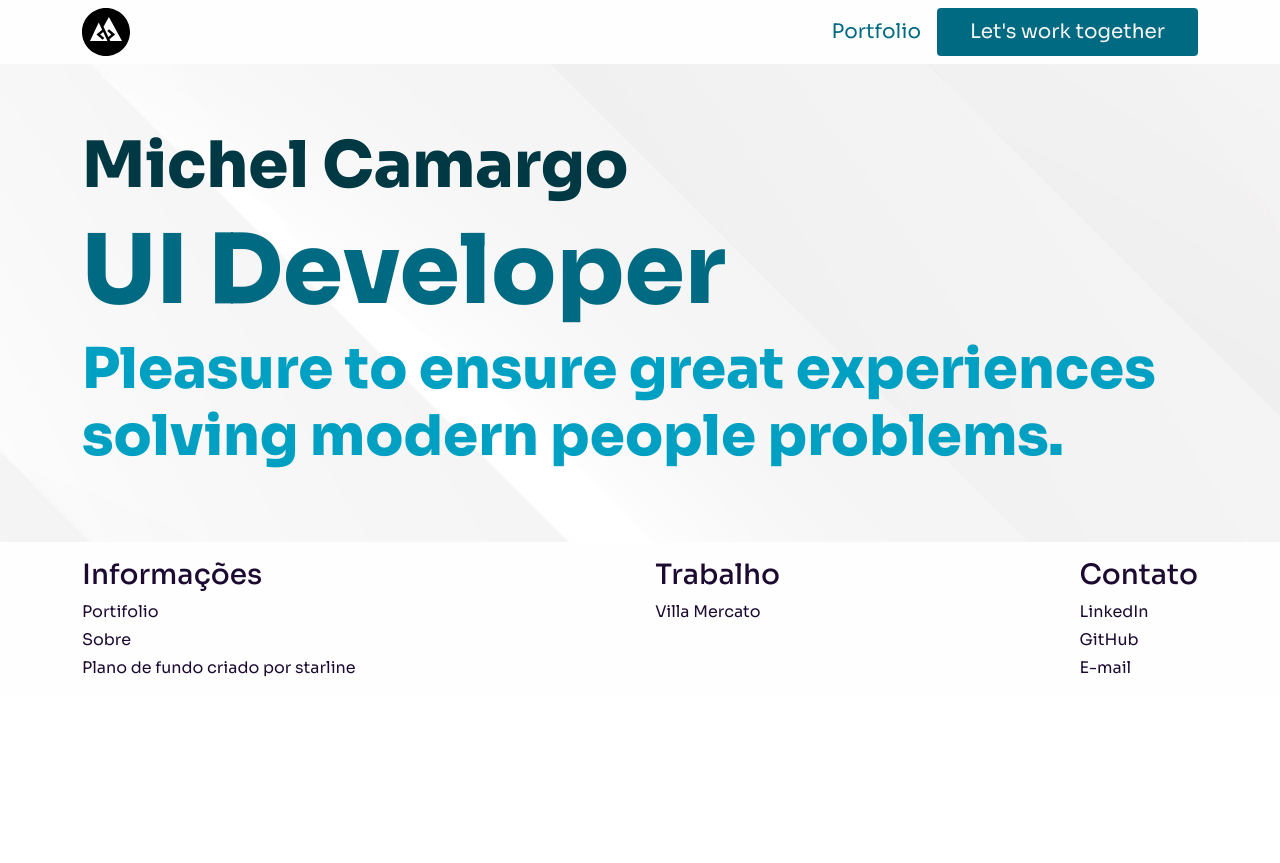
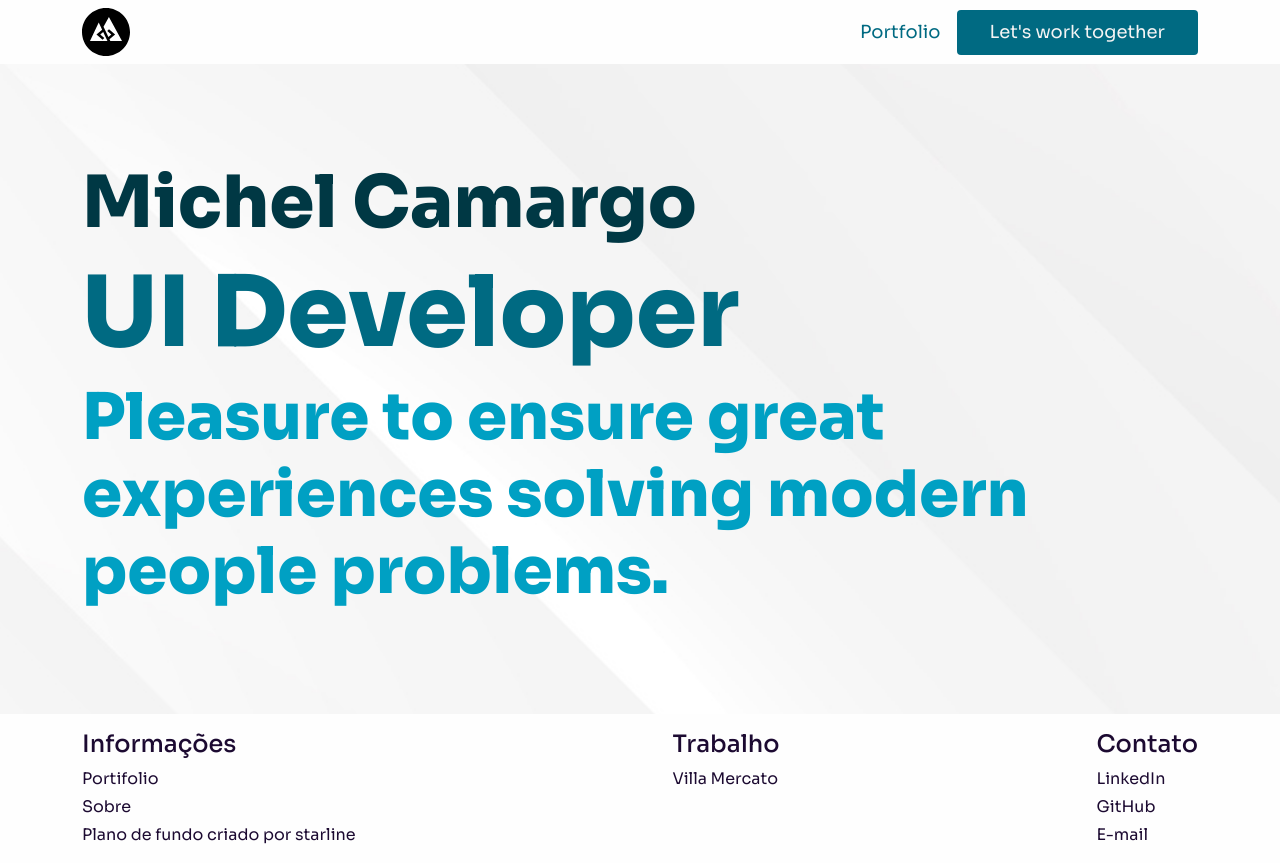
Before and after one commit to michelcamargo/michelcamargo, an Angular app: page / in a window 1280 px wide. Before the commit the page ends 800 px from the top, so only its background shows below. Built offline with nearby package versions, Linux system fonts and the light colour scheme.

Commit message:
Mixins e variáveis de estilo

```diff
--- a/src/theme/_index.scss
+++ b/src/theme/_index.scss
@@ -1 +1,2 @@
 @import "constants";
+@import "mixins";
--- a/src/theme/constants/_assets.scss
+++ b/src/theme/constants/_assets.scss
@@ -1,3 +1,4 @@
 $asset-arrow-down: url("../../assets/svg/common/arrow-down.svg") no-repeat center/100%;
 $asset-arrow-down-action: url("../../assets/svg/common/arrow-down-action.svg") no-repeat center/100%;
 $asset-arrow-right: url("../../assets/svg/common/arrow-right.svg") no-repeat center;
+//$asset-background-primary: url("../../assets/img/background/starline.jpg") no-repeat center center;
--- a/src/theme/constants/_colors.scss
+++ b/src/theme/constants/_colors.scss
@@ -13,3 +13,5 @@ $color-background-primary: #f4f4f4;
 $color-background-secondary: #fefefe;
 $color-disabled: #979899;
 $color-mono-white: #FFFFFF;
+
+$game-color-background: #1a1818;
--- a/src/theme/constants/_font.scss
+++ b/src/theme/constants/_font.scss
@@ -1,10 +1,11 @@
 $font-size-smallest: 12px;
-$font-size-smaller: 16px;
-$font-size-small: 20px;
-$font-size-medium: 28px;
-$font-size-semi-large: 32px;
-$font-size-large: 56px;
-$font-size-larger: 64px;
-$font-size-largest: 96px;
+$font-size-smaller: 14px;
+$font-size-small: 18px;
+$font-size-medium: 24px;
+$font-size-semi-large: 38px;
+$font-size-large: 64px;
+$font-size-larger: 72px;
+$font-size-x-large: 84px;
+$font-size-largest: 98px;
 
 $font-family-base: 'Sora';
--- a/src/theme/constants/_spacing.scss
+++ b/src/theme/constants/_spacing.scss
@@ -1,7 +1,10 @@
 $spacing-smallest: 2px;
 $spacing-smaller: .25rem;
 $spacing-small: .5rem;
+$spacing-mid-large: .75rem;
 $spacing-medium: 1rem;
 $spacing-large: 2rem;
 $spacing-larger: 3rem;
-$spacing-largest: 4rem;
+$spacing-x-large: 4rem;
+$spacing-largest: 6rem;
+$button-padding: $spacing-smaller $spacing-mid-large;
--- /dev/null
+++ b/src/theme/mixins/_buttons.scss
@@ -0,0 +1,14 @@
+@use '../constants';
+
+@mixin action-button($color: constants.$color-action-accent, $hover: green, $active: yellow) {
+  background: $color;
+  transition: constants.$transition-in;
+
+  &:hover {
+    background: $hover;
+  }
+
+  &:active {
+    background: $active;
+  }
+}
--- /dev/null
+++ b/src/theme/mixins/_index.scss
@@ -0,0 +1,3 @@
+@import "motion";
+@import "buttons";
+@import "typography";
--- /dev/null
+++ b/src/theme/mixins/_inputs.scss
@@ -0,0 +1,54 @@
+@use '../constants';
+
+@mixin text-input($input-color: $text-color, $input-bg: $white, $input-border: $border-color, $input-border-radius: $border-radius, $input-border-width: $border-width, $input-box-shadow: $input-shadow, $input-focus-bg: $input-bg, $input-focus-border: $input-border, $input-focus-box-shadow: $input-focus-shadow, $input-focus-color: $input-color, $input-focus-shadow: $input-shadow, $input-focus-width: $input-border-width, $input-height: $input-height, $input-padding: $input-padding, $input-shadow: $input-shadow, $input-width: $input-width) {
+  &,
+  &::placeholder {
+    color: $input-color;
+  }
+
+  &::placeholder {
+    opacity: 1;
+  }
+
+  &:focus {
+    background-color: $input-focus-bg;
+    border-color: $input-focus-border;
+    box-shadow: $input-focus-box-shadow;
+    color: $input-focus-color;
+    outline: 0;
+    transition: all 0.2s ease-in-out;
+  }
+
+  &:focus::placeholder {
+    opacity: 0;
+  }
+
+  &:hover {
+    background-color: $input-bg;
+    border-color: $input-border;
+    box-shadow: $input-box-shadow;
+    color: $input-color;
+    outline: 0;
+  }
+
+  &:hover::placeholder {
+    opacity: 0;
+  }
+
+  &:active {
+    background-color: $input-bg;
+    border-color: $input-border;
+    box-shadow: $input-box-shadow;
+    color: $input-color;
+    outline: 0;
+  }
+
+  &:active::placeholder {
+    opacity: 0;
+  }
+
+  &:disabled {
+    background-color: $input-bg;
+    border-color: $input-border;
+  }
+}
--- /dev/null
+++ b/src/theme/mixins/_typography.scss
@@ -0,0 +1,6 @@
+@use '../constants';
+
+@mixin large-title($color: $color-text-action, $font-size: $font-size-larger) {
+  font-size: $font-size;
+  color: red;
+}
```
Also changed, not shown: src/theme/mixins/_motion.scss (added).
